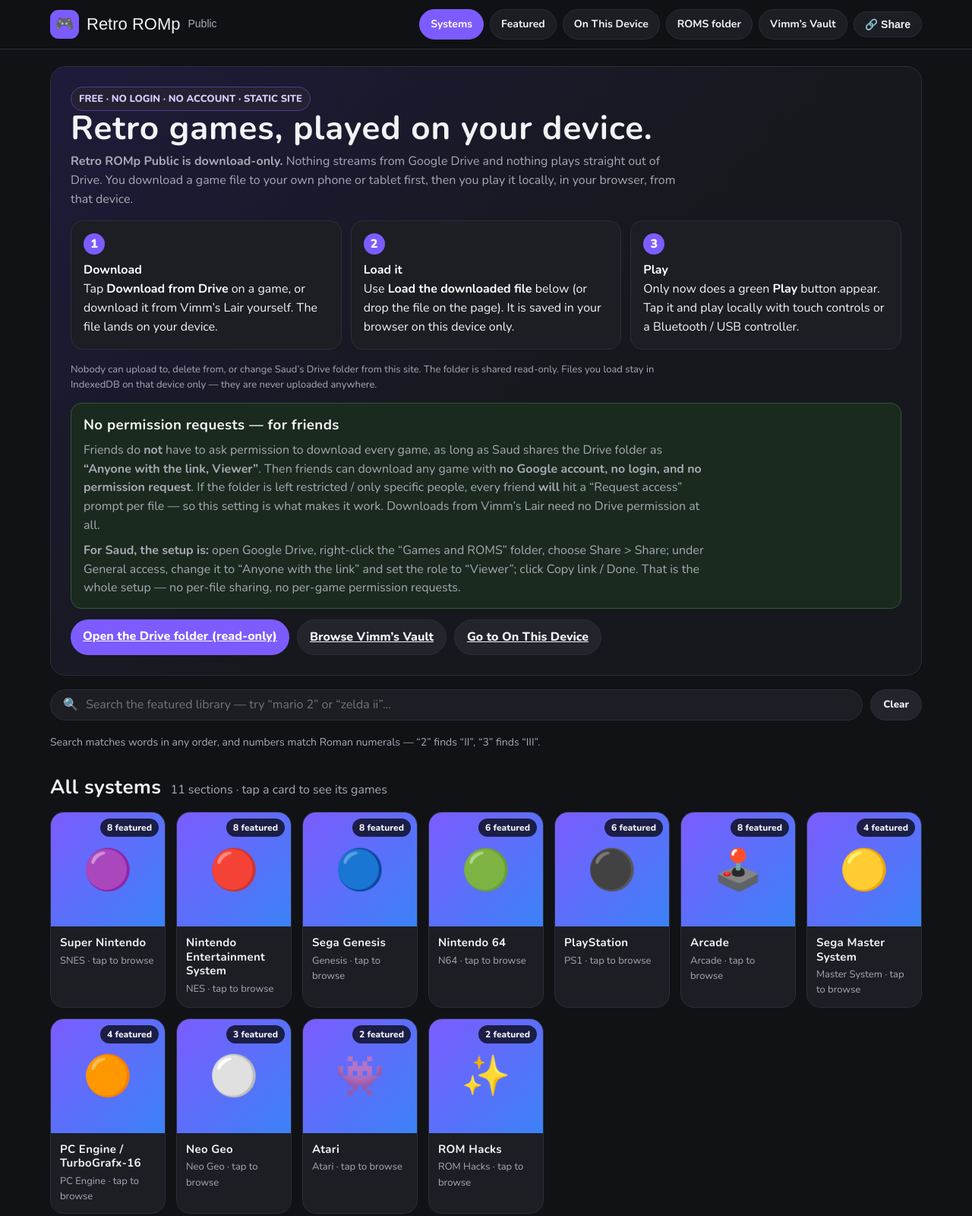
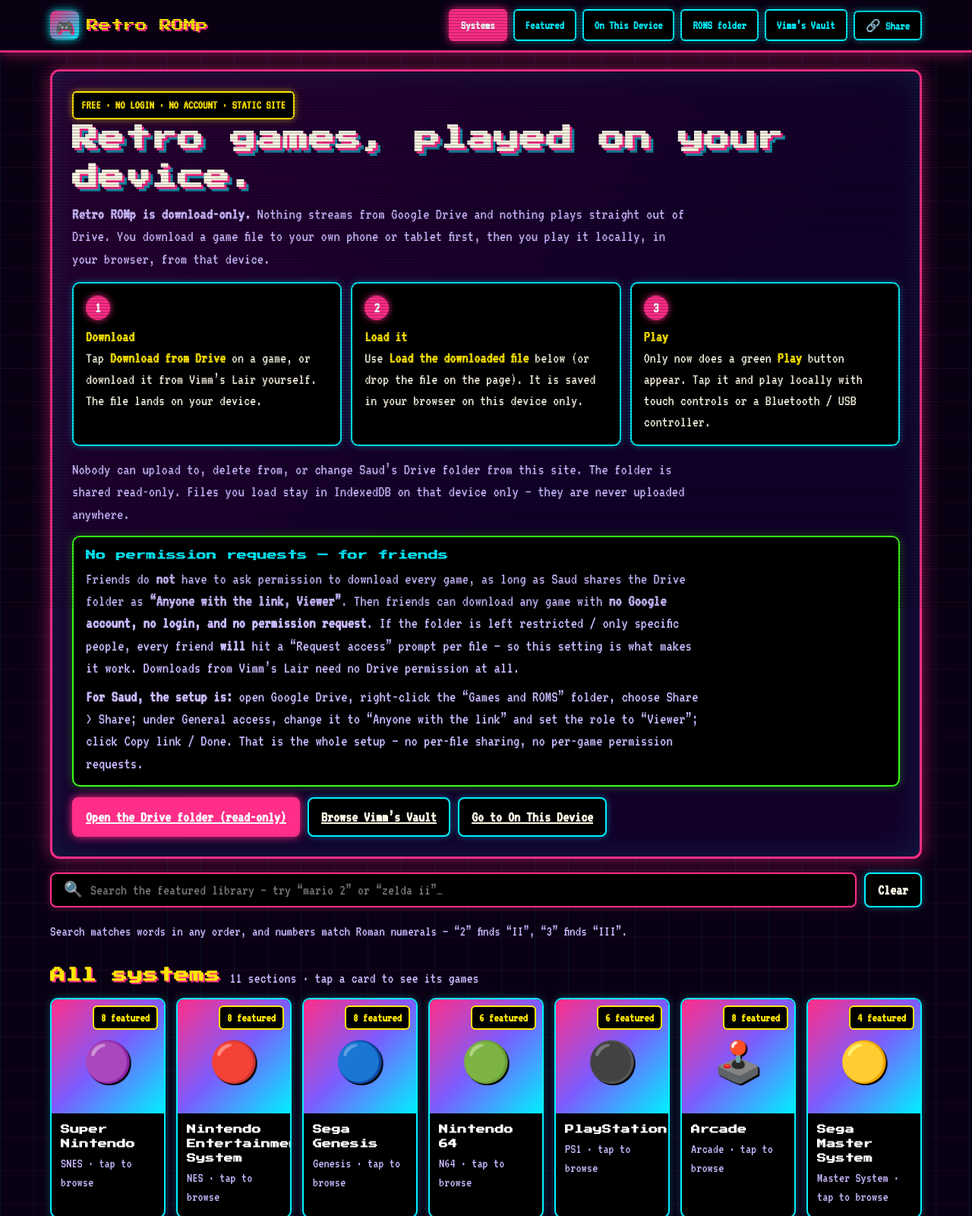
Before and after one commit to Wr4thofkhan/retro-romp-public, a plain HTML site: page index.html in a window 1280 px wide. Shown: the top 1600 px of the page at 76% size. Drawn offline with nearby package versions, Linux system fonts and the light colour scheme; a web font is replaced by a local one.

Commit message:
80s retro neon UI; rename site to Retro ROMp

```diff
--- a/app.js
+++ b/app.js
@@ -1,4 +1,4 @@
-/* Retro ROMp Public — app logic. Static only. No ROMs, no Vimm's fetching.
+/* Retro ROMp — app logic. Static only. No ROMs, no Vimm's fetching.
    EmulatorJS 4.2.3 is loaded on demand from cdn.emulatorjs.org. */
 "use strict";
 const $ = s => document.querySelector(s);
--- a/data.js
+++ b/data.js
@@ -1,4 +1,4 @@
-/* Retro ROMp Public — data. No ROM files, no download URLs for games.
+/* Retro ROMp — data. No ROM files, no download URLs for games.
    Every Download button opens the real shared Drive folder; every Vimm's
    link is a link to vimm.net (target _blank). Nothing here fetches Vimm's. */
 const DRIVE_URL = "https://drive.google.com/drive/folders/1winQ_bLs3MbU_NFDQerKHrX3TDzC3ZEI";
--- a/index.html
+++ b/index.html
@@ -3,19 +3,19 @@
 <head>
 <meta charset="utf-8">
 <meta name="viewport" content="width=device-width, initial-scale=1, viewport-fit=cover">
-<title>Retro ROMp Public — Play retro games in your browser</title>
-<meta name="description" content="Retro ROMp Public: a free, no-login retro game player. Download a game from the shared Drive folder or Vimm's, load it on your device, then play it locally in your browser with EmulatorJS.">
+<title>Retro ROMp — Play retro games in your browser</title>
+<meta name="description" content="Retro ROMp: a free, no-login retro game player. Download a game from the shared Drive folder or Vimm's, load it on your device, then play it locally in your browser with EmulatorJS.">
 <meta name="theme-color" content="#111216">
 <link rel="manifest" href="manifest.json">
 <link rel="icon" href="icon.svg" type="image/svg+xml">
 <link rel="preconnect" href="https://fonts.googleapis.com">
 <link rel="preconnect" href="https://fonts.gstatic.com" crossorigin>
-<link href="https://fonts.googleapis.com/css2?family=Anta&family=Nunito:wght@400;700;800;900&display=swap" rel="stylesheet">
+<link href="https://fonts.googleapis.com/css2?family=Press+Start+2P&family=VT323&display=swap" rel="stylesheet">
 <link rel="stylesheet" href="styles.css">
 </head>
 <body>
 <header class="topbar"><div class="topbar-inner">
-<a class="logo" href="#top"><span class="logo-mark">🎮</span> Retro ROMp <span style="color:#a7aab6;font-size:14px">Public</span></a>
+<a class="logo" href="#top"><span class="logo-mark">🎮</span> Retro ROMp</a>
 <nav class="pillbar" aria-label="Main">
 <a class="pill active" href="#systems">Systems</a>
 <a class="pill" href="#featured">Featured</a>
@@ -29,7 +29,7 @@
 <section class="hero">
 <span class="badge">FREE &middot; NO LOGIN &middot; NO ACCOUNT &middot; STATIC SITE</span>
 <h1>Retro games, played on your device.</h1>
-<p><strong>Retro ROMp Public is download-only.</strong> Nothing streams from Google Drive and nothing plays straight out of Drive. You download a game file to your own phone or tablet first, then you play it locally, in your browser, from that device.</p>
+<p><strong>Retro ROMp is download-only.</strong> Nothing streams from Google Drive and nothing plays straight out of Drive. You download a game file to your own phone or tablet first, then you play it locally, in your browser, from that device.</p>
 <div class="steps">
 <div class="step"><div class="num">1</div><b>Download</b><br>Tap <b>Download from Drive</b> on a game, or download it from Vimm&rsquo;s Lair yourself. The file lands on your device.</div>
 <div class="step"><div class="num">2</div><b>Load it</b><br>Use <b>Load the downloaded file</b> below (or drop the file on the page). It is saved in your browser on this device only.</div>
@@ -121,7 +121,7 @@
 </section>
 
 <footer>
-<p><b>Retro ROMp Public</b> — free, static, no login, no backend. EmulatorJS 4.2.3 from cdn.emulatorjs.org. Games are not included in this site. Download them yourself from the shared Drive folder or Vimm&rsquo;s Lair, then play them locally on your device.</p>
+<p><b>Retro ROMp</b> — free, static, no login, no backend. EmulatorJS 4.2.3 from cdn.emulatorjs.org. Games are not included in this site. Download them yourself from the shared Drive folder or Vimm&rsquo;s Lair, then play them locally on your device.</p>
 <p class="small">Drive folder (read-only): <a href="https://drive.google.com/drive/folders/1winQ_bLs3MbU_NFDQerKHrX3TDzC3ZEI" target="_blank" rel="noopener">Games and ROMS</a> &middot; Vimm&rsquo;s Lair: <a href="https://vimm.net/vault/" target="_blank" rel="noopener">vimm.net/vault</a></p>
 </footer>
 </main>
--- a/styles.css
+++ b/styles.css
@@ -1,78 +1,87 @@
-:root{--bg:#111216;--bg2:#17181d;--surface:#1c1e24;--surface2:#23252d;--border:#2c2e38;--text:#f2f3f5;--muted:#a7aab6;--violet:#7c5cff;--violet2:#9d8cff;--green:#22c55e;--green2:#16a34a;--amber:#f59e0b;--red:#ef4444}
+/* Retro ROMp — 80s retro neon UI. Hot pink, cyan, chrome yellow on black,
+   pixel type, scanlines, glowing arcade-marquee cards. */
+:root{--bg:#0a0014;--bg2:#12002a;--surface:#160a2e;--surface2:#1e0f3d;--border:#ff2e88;--text:#fffbe8;--muted:#c9b8ff;--violet:#ff2e88;--violet2:#00f0ff;--green:#39ff14;--green2:#00e676;--amber:#ffe600;--red:#ff3131;--cyan:#00f0ff;--pink:#ff2e88}
 *{box-sizing:border-box}
 html{scroll-behavior:smooth}
-body{margin:0;background:var(--bg);color:var(--text);font-family:Nunito,system-ui,-apple-system,"Segoe UI",Roboto,Arial,sans-serif;line-height:1.55}
-h1,h2,h3,.anta{font-family:Anta,Nunito,system-ui,sans-serif;letter-spacing:.02em}
-a{color:var(--violet2)}
+body{margin:0;background:var(--bg);color:var(--text);font-family:"VT323",system-ui,sans-serif;font-size:20px;line-height:1.4;
+  background-image:linear-gradient(rgba(255,46,136,.07) 1px,transparent 1px),linear-gradient(90deg,rgba(0,240,255,.07) 1px,transparent 1px);background-size:44px 44px}
+/* CRT scanlines over everything, pointer-events none so nothing breaks */
+body::after{content:"";position:fixed;inset:0;z-index:999;pointer-events:none;
+  background:repeating-linear-gradient(0deg,rgba(0,0,0,.18) 0 2px,transparent 2px 4px)}
+h1,h2,h3,.anta{font-family:"Press Start 2P",monospace;letter-spacing:.02em;line-height:1.5}
+h1{font-size:clamp(22px,4.5vw,34px);text-shadow:3px 3px 0 var(--pink),6px 6px 0 rgba(0,240,255,.6)}
+h2{font-size:clamp(15px,3vw,20px);color:var(--amber);text-shadow:2px 2px 0 var(--pink)}
+h3{font-size:13px;color:var(--cyan)}
+a{color:var(--cyan)}
 .wrap{max-width:1180px;margin:0 auto;padding:0 16px 80px}
-.topbar{position:sticky;top:0;z-index:50;background:rgba(17,18,22,.92);backdrop-filter:blur(10px);border-bottom:1px solid var(--border)}
+.topbar{position:sticky;top:0;z-index:50;background:#0a0014;border-bottom:3px solid var(--pink);box-shadow:0 0 18px rgba(255,46,136,.7)}
 .topbar-inner{max-width:1180px;margin:0 auto;padding:12px 16px;display:flex;gap:12px;align-items:center;flex-wrap:wrap}
-.logo{display:flex;gap:10px;align-items:center;font-family:Anta,sans-serif;font-size:22px;text-decoration:none;color:var(--text)}
-.logo-mark{width:38px;height:38px;border-radius:11px;background:var(--violet);display:grid;place-items:center;font-size:20px}
+.logo{display:flex;gap:10px;align-items:center;font-family:"Press Start 2P",monospace;font-size:16px;text-decoration:none;color:var(--amber);text-shadow:2px 2px 0 var(--pink)}
+.logo-mark{width:38px;height:38px;border-radius:8px;background:linear-gradient(135deg,var(--pink),var(--cyan));display:grid;place-items:center;font-size:20px;box-shadow:0 0 12px var(--cyan)}
 .pillbar{margin-left:auto;display:flex;gap:8px;flex-wrap:wrap;align-items:center}
-.pill{border:1px solid var(--border);background:var(--surface);color:var(--text);border-radius:999px;padding:8px 14px;text-decoration:none;font-weight:700;font-size:14px;cursor:pointer}
-.pill:hover{border-color:var(--violet)}
-.pill.active,.pill.primary{background:var(--violet);border-color:var(--violet);color:#fff}
+.pill{border:2px solid var(--cyan);background:#000;color:var(--cyan);border-radius:6px;padding:8px 14px;text-decoration:none;font-weight:700;font-size:16px;cursor:pointer;font-family:"VT323",sans-serif;box-shadow:0 0 8px rgba(0,240,255,.5)}
+.pill:hover{background:var(--cyan);color:#000}
+.pill.active,.pill.primary{background:var(--pink);border-color:var(--pink);color:#fff;box-shadow:0 0 12px var(--pink)}
 .pill.green{background:var(--green);border-color:var(--green);color:#06210f}
 .pill.ghost{background:transparent}
-.hero{margin:22px 0 10px;background:linear-gradient(135deg,#1e1b3a,#17181d 55%);border:1px solid var(--border);border-radius:20px;padding:26px}
-.hero h1{margin:0 0 8px;font-size:clamp(28px,5vw,44px);line-height:1.05}
-.hero p{color:var(--muted);max-width:820px;margin:8px 0}
-.hero .badge{display:inline-block;background:#262033;color:#d6cfff;border:1px solid #4b3f8f;border-radius:999px;padding:5px 10px;font-size:13px;font-weight:800}
+.hero{margin:22px 0 10px;background:linear-gradient(135deg,#2a0033,#12002a 55%);border:3px solid var(--pink);border-radius:12px;padding:26px;box-shadow:0 0 24px rgba(255,46,136,.55),inset 0 0 40px rgba(0,240,255,.12)}
+.hero h1{margin:0 0 8px}
+.hero p{color:var(--muted);max-width:820px;margin:8px 0;font-size:21px}
+.hero .badge{display:inline-block;background:#000;color:var(--amber);border:2px solid var(--amber);border-radius:6px;padding:5px 10px;font-size:16px;font-weight:800;box-shadow:0 0 10px rgba(255,230,0,.6)}
 .steps{display:grid;grid-template-columns:repeat(auto-fit,minmax(210px,1fr));gap:12px;margin:16px 0}
-.step{background:var(--surface);border:1px solid var(--border);border-radius:16px;padding:16px}
-.step b{color:#fff}.step .num{width:28px;height:28px;border-radius:50%;background:var(--violet);display:grid;place-items:center;font-weight:900;margin-bottom:8px}
-.callout{background:#1a2a1e;border:1px solid #2c5a37;border-radius:14px;padding:14px 16px;margin:14px 0}
-.callout.warn{background:#2a2113;border-color:#6b4d16}
+.step{background:#000;border:2px solid var(--cyan);border-radius:10px;padding:16px;box-shadow:0 0 10px rgba(0,240,255,.35)}
+.step b{color:var(--amber)}.step .num{width:32px;height:32px;border-radius:50%;background:var(--pink);display:grid;place-items:center;font-weight:900;margin-bottom:8px;color:#fff;box-shadow:0 0 10px var(--pink)}
+.callout{background:#000;border:2px solid var(--green);border-radius:10px;padding:14px 16px;margin:14px 0;box-shadow:0 0 12px rgba(57,255,20,.35)}
+.callout.warn{background:#000;border-color:var(--amber);box-shadow:0 0 12px rgba(255,230,0,.35)}
 .callout h3{margin:0 0 6px}
 .searchrow{display:flex;gap:10px;flex-wrap:wrap;margin:18px 0}
-.search{flex:1;min-width:240px;display:flex;gap:8px;background:var(--surface);border:1px solid var(--border);border-radius:999px;padding:6px 6px 6px 16px;align-items:center}
-.search input{flex:1;background:transparent;border:0;outline:0;color:var(--text);font:inherit;font-size:16px}
-.btn{border:0;border-radius:999px;padding:10px 16px;font-weight:800;cursor:pointer;font-family:inherit}
-.btn.violet{background:var(--violet);color:#fff}.btn.green{background:var(--green);color:#06210f}.btn.dark{background:var(--surface2);color:var(--text);border:1px solid var(--border)}.btn:disabled{opacity:.5;cursor:not-allowed}
+.search{flex:1;min-width:240px;display:flex;gap:8px;background:#000;border:2px solid var(--pink);border-radius:8px;padding:6px 6px 6px 16px;align-items:center;box-shadow:0 0 10px rgba(255,46,136,.4)}
+.search input{flex:1;background:transparent;border:0;outline:0;color:var(--text);font:inherit;font-size:20px}
+.btn{border:2px solid var(--cyan);border-radius:8px;padding:10px 16px;font-weight:800;cursor:pointer;font-family:"VT323",sans-serif;font-size:20px;box-shadow:0 0 8px rgba(0,240,255,.4)}
+.btn.violet{background:var(--pink);border-color:var(--pink);color:#fff;box-shadow:0 0 12px var(--pink)}.btn.green{background:var(--green);border-color:var(--green);color:#06210f;box-shadow:0 0 12px var(--green)}.btn.dark{background:#000;color:var(--text);border:2px solid var(--cyan)}.btn:disabled{opacity:.5;cursor:not-allowed}
 .section-head{display:flex;align-items:baseline;gap:12px;flex-wrap:wrap;margin:28px 0 12px}
-.section-head h2{margin:0;font-size:26px}.section-head p{margin:0;color:var(--muted)}
+.section-head h2{margin:0}.section-head p{margin:0;color:var(--muted);font-size:20px}
 .grid{display:grid;grid-template-columns:repeat(auto-fill,minmax(150px,1fr));gap:14px}
 .grid.games{grid-template-columns:repeat(auto-fill,minmax(168px,1fr))}
-.card{background:var(--surface);border:1px solid var(--border);border-radius:18px;overflow:hidden;cursor:pointer;transition:.15s}
-.card:hover{border-color:var(--violet);transform:translateY(-2px)}
-.card .art{height:150px;background:var(--surface2);display:grid;place-items:center;position:relative;overflow:hidden}
+.card{background:#000;border:2px solid var(--cyan);border-radius:10px;overflow:hidden;cursor:pointer;transition:.15s;box-shadow:0 0 10px rgba(0,240,255,.3)}
+.card:hover{border-color:var(--pink);transform:translateY(-2px);box-shadow:0 0 18px rgba(255,46,136,.7)}
+.card .art{height:150px;background:linear-gradient(135deg,#2a0033,#001a2a);display:grid;place-items:center;position:relative;overflow:hidden}
 .card .art img{width:100%;height:100%;object-fit:cover;display:block}
-.card .art .initials{font-family:Anta,sans-serif;font-size:42px;color:#fff;background:linear-gradient(135deg,var(--violet),#3b82f6);width:100%;height:100%;display:grid;place-items:center;text-align:center;padding:8px}
+.card .art .initials{font-family:"Press Start 2P",monospace;font-size:28px;color:#fff;background:linear-gradient(135deg,var(--pink),#7c5cff,#00f0ff);width:100%;height:100%;display:grid;place-items:center;text-align:center;padding:8px;text-shadow:2px 2px 0 #000}
 .card .body{padding:12px}
-.card h3{margin:0 0 4px;font-size:15px;line-height:1.25}
-.meta{color:var(--muted);font-size:13px}
-.countchip{position:absolute;top:8px;right:8px;background:rgba(0,0,0,.72);border-radius:999px;padding:3px 9px;font-size:12px;font-weight:800}
+.card h3{margin:0 0 4px;font-size:12px;line-height:1.6;color:#fff}
+.meta{color:var(--muted);font-size:18px}
+.countchip{position:absolute;top:8px;right:8px;background:#000;border:2px solid var(--amber);color:var(--amber);border-radius:6px;padding:3px 9px;font-size:16px;font-weight:800}
 .sys-emoji{font-size:34px}
 .gamecard{cursor:default}
 .gamecard .actions{padding:0 12px 12px;display:flex;gap:8px;flex-wrap:wrap}
-.gamecard .actions .btn{flex:1;padding:9px 10px;font-size:14px;white-space:nowrap}
-.tag{display:inline-block;font-size:11px;font-weight:900;letter-spacing:.04em;text-transform:uppercase;background:#2a2d38;border-radius:999px;padding:3px 8px;color:#cfd2dd}
+.gamecard .actions .btn{flex:1;padding:9px 10px;font-size:18px;white-space:nowrap}
+.tag{display:inline-block;font-size:14px;font-weight:900;letter-spacing:.04em;text-transform:uppercase;background:#2a2d38;border-radius:6px;padding:3px 8px;color:#cfd2dd}
 .tag.hack{background:#3a2a12;color:#fbbf24}
-.banner{border-radius:20px;padding:22px;margin:18px 0;background:var(--surface);border:1px solid var(--border);display:flex;gap:16px;align-items:center;flex-wrap:wrap}
-.banner h2{margin:0}.banner p{margin:4px 0 0;color:var(--muted)}
+.banner{border-radius:12px;padding:22px;margin:18px 0;background:#000;border:3px solid var(--pink);display:flex;gap:16px;align-items:center;flex-wrap:wrap;box-shadow:0 0 18px rgba(255,46,136,.5)}
+.banner h2{margin:0}.banner p{margin:4px 0 0;color:var(--muted);font-size:20px}
 .backbtn{margin:16px 0 0}
 .hidden{display:none!important}
-.dropzone{border:2px dashed #3a3d4a;border-radius:18px;padding:26px;text-align:center;background:var(--surface);margin:12px 0}
-.dropzone.drag{border-color:var(--violet);background:#221f3d}
+.dropzone{border:3px dashed var(--cyan);border-radius:12px;padding:26px;text-align:center;background:#000;margin:12px 0;box-shadow:0 0 12px rgba(0,240,255,.3)}
+.dropzone.drag{border-color:var(--pink);background:#2a0033}
 .dropzone input{display:none}
 .filelist{margin:10px 0 0;padding:0;list-style:none}
-.filelist li{background:var(--surface);border:1px solid var(--border);border-radius:12px;padding:10px 12px;margin:8px 0;display:flex;gap:10px;align-items:center;flex-wrap:wrap}
+.filelist li{background:#000;border:2px solid var(--cyan);border-radius:10px;padding:10px 12px;margin:8px 0;display:flex;gap:10px;align-items:center;flex-wrap:wrap}
 .tabs{display:flex;gap:8px;flex-wrap:wrap;margin:12px 0}
-.tab{border:1px solid var(--border);background:var(--surface);color:var(--text);border-radius:999px;padding:8px 13px;cursor:pointer;font-weight:800}
-.tab.active{background:var(--violet);border-color:var(--violet);color:#fff}
-.note{color:var(--muted);font-size:14px}
-.small{font-size:13px;color:var(--muted)}
-footer{border-top:1px solid var(--border);margin-top:40px;padding-top:20px;color:var(--muted)}
+.tab{border:2px solid var(--cyan);background:#000;color:var(--cyan);border-radius:6px;padding:8px 13px;cursor:pointer;font-weight:800;font-family:"VT323",sans-serif;font-size:19px}
+.tab.active{background:var(--pink);border-color:var(--pink);color:#fff;box-shadow:0 0 12px var(--pink)}
+.note{color:var(--muted);font-size:19px}
+.small{font-size:18px;color:var(--muted)}
+footer{border-top:3px solid var(--pink);margin-top:40px;padding-top:20px;color:var(--muted)}
 /* Player */
 .player{position:fixed;inset:0;z-index:100;background:#000;display:flex;flex-direction:column}
-.player header{flex:0 0 auto;display:flex;gap:10px;align-items:center;padding:10px 12px;background:#111216;border-bottom:1px solid var(--border);flex-wrap:wrap}
-.player header h2{margin:0;font-size:16px;flex:1;min-width:180px}
+.player header{flex:0 0 auto;display:flex;gap:10px;align-items:center;padding:10px 12px;background:#0a0014;border-bottom:3px solid var(--pink);flex-wrap:wrap}
+.player header h2{margin:0;font-size:14px;flex:1;min-width:180px}
 .player-stage{flex:1;min-height:0;position:relative;background:#000}
 .player-stage #game{width:100%;height:100%}
 .player-stage #game canvas{max-width:100%;max-height:100%}
 .player-error{position:absolute;inset:0;display:grid;place-items:center;background:rgba(0,0,0,.92);padding:20px;text-align:center}
-.player-error .box{max-width:520px;background:var(--surface);border:1px solid var(--border);border-radius:16px;padding:22px}
-select,input[type=text]{background:var(--surface);color:var(--text);border:1px solid var(--border);border-radius:10px;padding:9px 10px;font:inherit}
-.toast{position:fixed;left:50%;bottom:22px;transform:translateX(-50%);background:#fff;color:#111;border-radius:999px;padding:10px 16px;font-weight:800;z-index:200;box-shadow:0 8px 30px rgba(0,0,0,.4)}
+.player-error .box{max-width:520px;background:#000;border:2px solid var(--pink);border-radius:12px;padding:22px}
+select,input[type=text]{background:#000;color:var(--text);border:2px solid var(--cyan);border-radius:8px;padding:9px 10px;font:inherit}
+.toast{position:fixed;left:50%;bottom:22px;transform:translateX(-50%);background:var(--amber);color:#000;border-radius:8px;padding:10px 16px;font-weight:800;z-index:200;box-shadow:0 0 16px var(--amber)}
 @media(max-width:640px){.grid{grid-template-columns:repeat(auto-fill,minmax(140px,1fr))}.grid.games{grid-template-columns:repeat(auto-fill,minmax(150px,1fr))}.hero{padding:20px}.pillbar{margin-left:0}}
```
Also changed, not shown: manifest.json, 1 other file.
